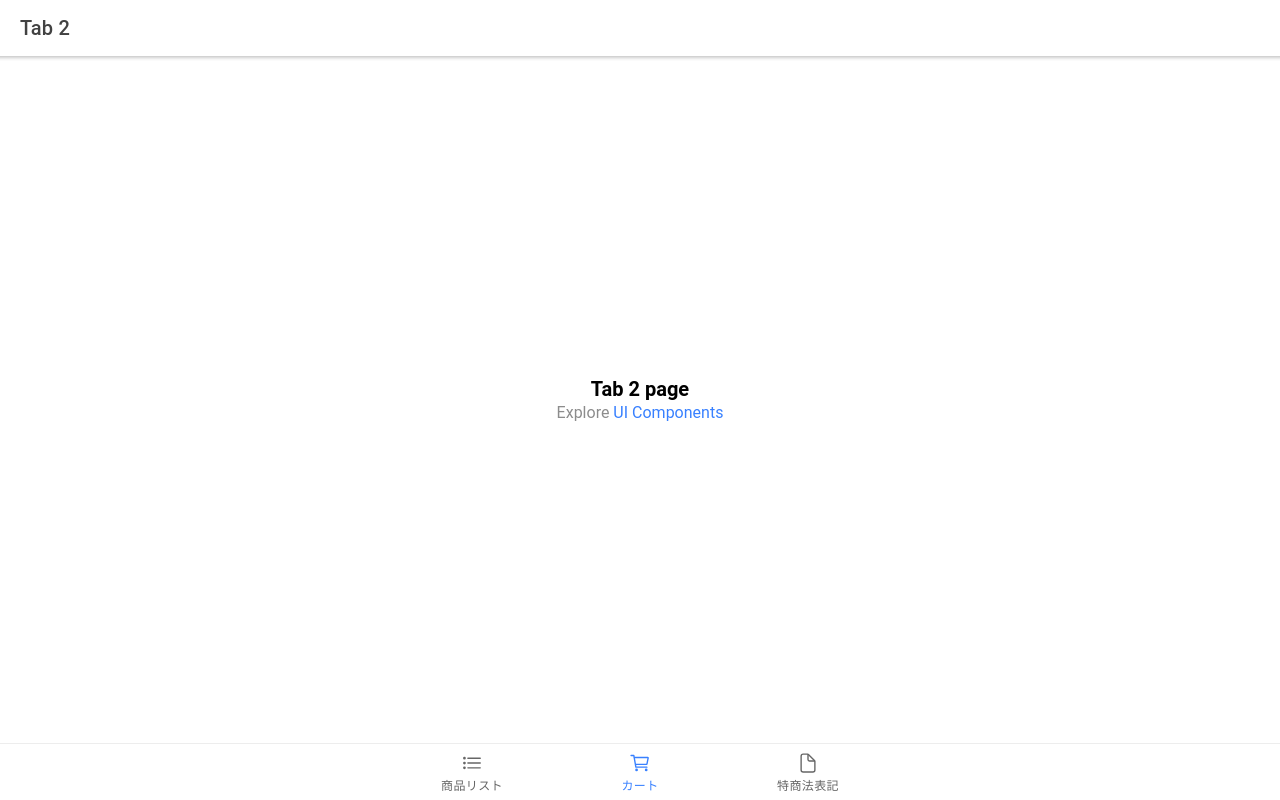
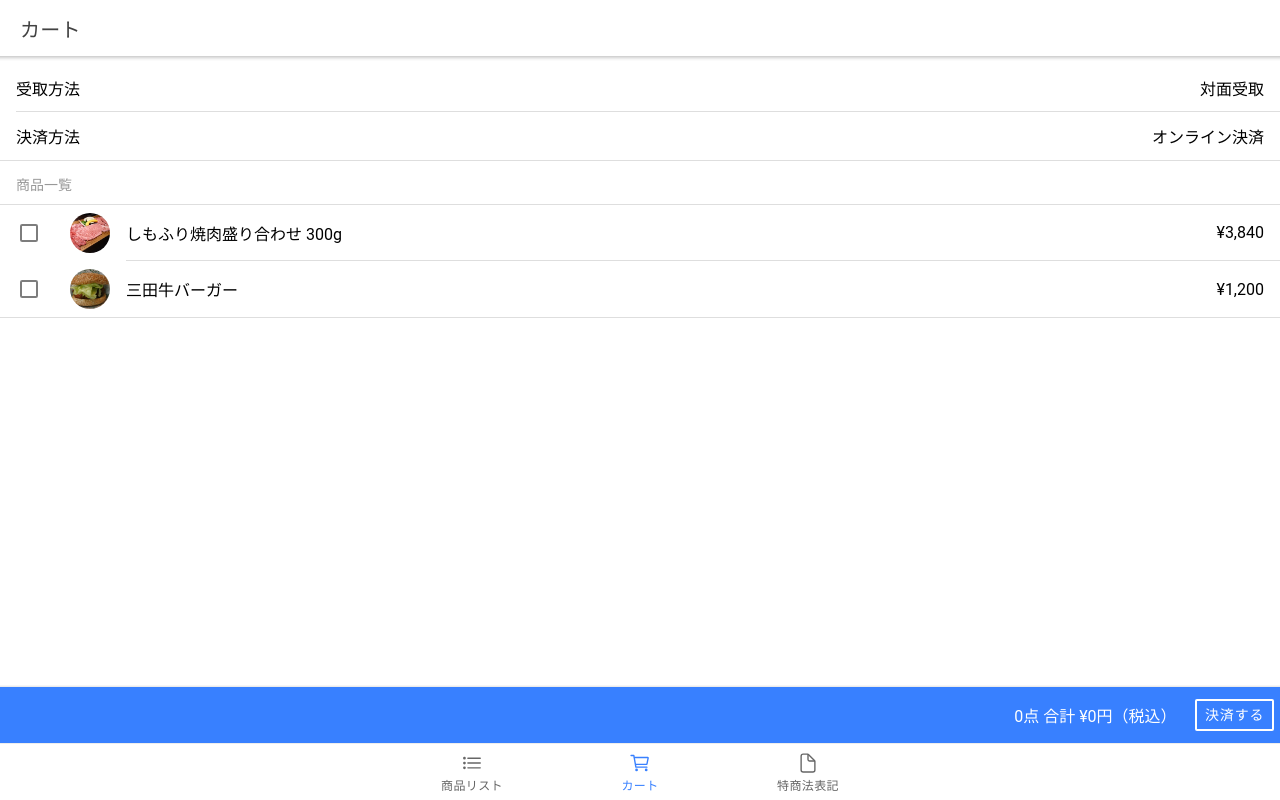
Before and after one commit to ionic-jp/stripe-ionic-react-sample, a React (Create React App) app: page /tab2 in a window 1280 px wide. Built offline with nearby package versions, Linux system fonts and the light colour scheme.

Commit message:
feat: カートページを作成

```diff
--- a/src/pages/Tab2.tsx
+++ b/src/pages/Tab2.tsx
@@ -1,23 +1,116 @@
-import { IonContent, IonHeader, IonPage, IonTitle, IonToolbar } from '@ionic/react';
-import ExploreContainer from '../components/ExploreContainer';
+import {
+  IonAvatar,
+  IonContent,
+  IonHeader,
+  IonImg,
+  IonItem,
+  IonLabel,
+  IonList,
+  IonPage,
+  IonTitle,
+  IonToolbar,
+  IonCheckbox,
+  IonText,
+  IonFooter,
+  IonButtons,
+  IonButton,
+  IonItemDivider,
+  useIonViewWillEnter,
+} from '@ionic/react';
 import './Tab2.css';
+import { Items } from '../constant';
+import { useMemo, useState } from 'react';
+
+type IChecked = {
+  val: number;
+  isChecked: boolean;
+};
 
 const Tab2: React.FC = () => {
+  useIonViewWillEnter(() => {
+    setRadioChecked(getRadioChecked());
+  });
+  const getRadioChecked = (): IChecked[] => {
+    return Items.map((d) => ({
+      val: d.id,
+      isChecked: localStorage.getItem(String(d.id)) === 'true',
+    }));
+  };
+  const [radioChecked, setRadioChecked] = useState(getRadioChecked());
+  const setChecked = (id: number, val: boolean) => {
+    localStorage.setItem(String(id), String(val));
+    setRadioChecked(getRadioChecked());
+  };
+
+  /**
+   * カート内商品の情報を計算
+   */
+  const { amount, quantity } = useMemo(() => {
+    const selectedItems: number[] = radioChecked
+      .filter((checked) => checked.isChecked)
+      .map((checked) => {
+        return Items.find((item) => item.id === checked.val)!.price | 0;
+      });
+    const amount = selectedItems.reduce((sum, element) => {
+      return sum + element;
+    }, 0);
+    return {
+      quantity: selectedItems.length,
+      amount,
+    };
+  }, [radioChecked]);
+
+  const submitPayment = async () => {
+  };
   return (
     <IonPage>
       <IonHeader>
         <IonToolbar>
-          <IonTitle>Tab 2</IonTitle>
+          <IonTitle>カート</IonTitle>
         </IonToolbar>
       </IonHeader>
       <IonContent fullscreen>
         <IonHeader collapse="condense">
           <IonToolbar>
-            <IonTitle size="large">Tab 2</IonTitle>
+            <IonTitle size="large">カート</IonTitle>
           </IonToolbar>
         </IonHeader>
-        <ExploreContainer name="Tab 2 page" />
+        <IonList>
+          <IonItem>
+            <IonLabel position="fixed">受取方法</IonLabel>
+            <IonText slot="end">対面受取</IonText>
+          </IonItem>
+          <IonItem lines="full">
+            <IonLabel position="fixed">決済方法</IonLabel>
+            <IonText slot="end">オンライン決済</IonText>
+          </IonItem>
+          <IonItemDivider>
+            <IonLabel>商品一覧</IonLabel>
+          </IonItemDivider>
+          {Items.map((d, i) => (
+            <IonItem key={i} lines={Items.length === i + 1 ? 'full' : undefined}>
+              <IonCheckbox slot="start" checked={radioChecked.find((check) => check.val === d.id)?.isChecked === true} onIonChange={(e) => setChecked(d.id, e.detail.checked)} />
+              <IonAvatar slot="start">
+                <IonImg src={d.image}></IonImg>
+              </IonAvatar>
+              <IonLabel>{d.title}</IonLabel>
+              <IonText slot="end">¥{d.price.toLocaleString()}</IonText>
+            </IonItem>
+          ))}
+        </IonList>
       </IonContent>
+      <IonFooter>
+        <IonToolbar color="primary">
+          <IonText slot="end" class="ion-margin-end ion-align-self-center">
+            {quantity}点 合計 ¥{amount}円（税込）
+          </IonText>
+          <IonButtons slot="end">
+            <IonButton fill="outline" onClick={submitPayment}>
+              決済する
+            </IonButton>
+          </IonButtons>
+        </IonToolbar>
+      </IonFooter>
     </IonPage>
   );
 };
```
